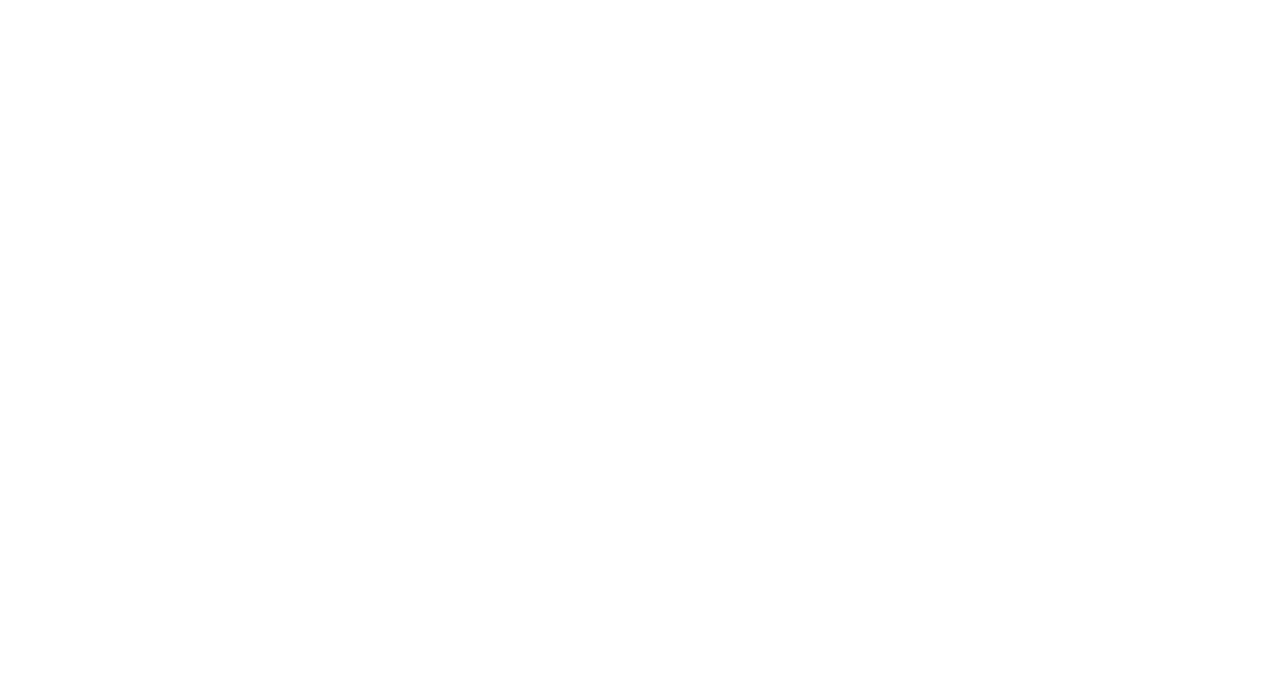
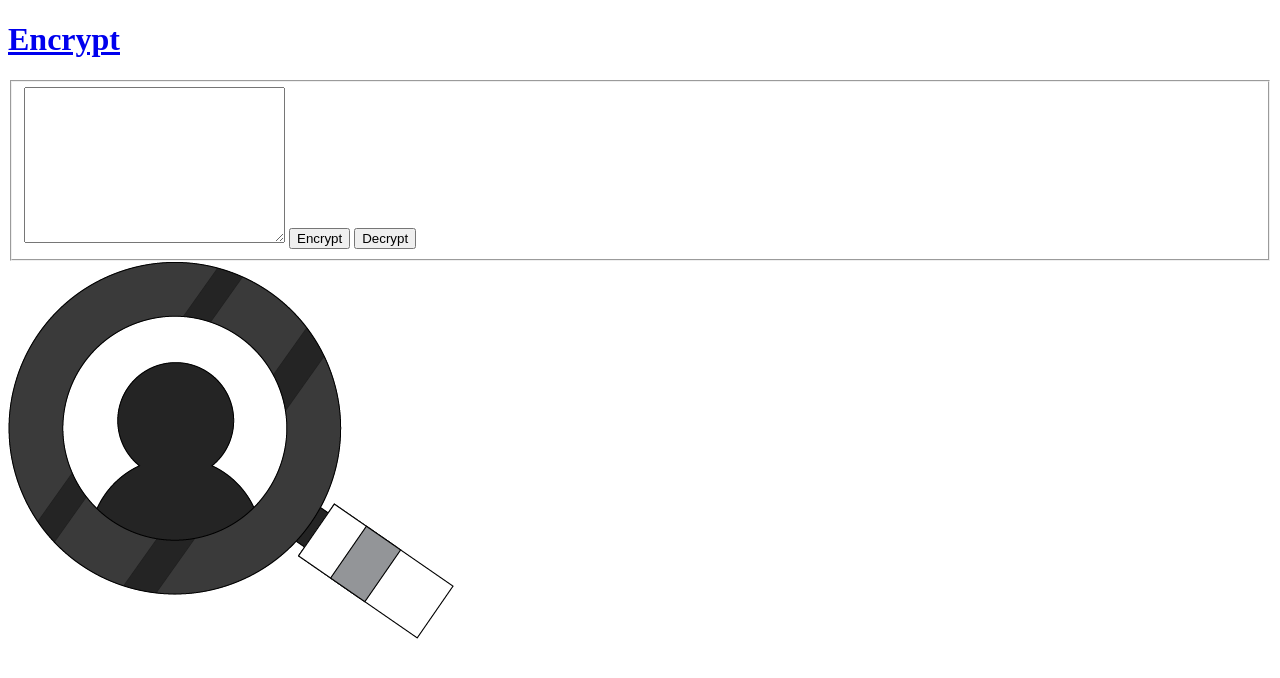
Before and after one commit to AnthonyCordero/AluraChallenge-1, a plain HTML site: page index.html in a window 1280 px wide. Drawn offline with Linux system fonts and the light colour scheme.

Commit message:
adding clases for style

```diff
--- a/index.html
+++ b/index.html
@@ -5,11 +5,31 @@
     <meta charset="UTF-8">
     <meta http-equiv="X-UA-Compatible" content="IE=edge">
     <meta name="viewport" content="width=device-width, initial-scale=1.0">
-    <title>Document</title>
+    <title>Encypter</title>
 </head>
 
 <body>
+    <header>
+        <h1> <a href="index.html"> Encrypt</a> </h1>
+    </header>
+    <main class="mainContainer">
+        <section class="encryptDecryptArea">
+            <fieldset>
+                <form action="">
+                    <textarea class="forEncryptText" name="encryptArea" id="translateText" cols="30"
+                        rows="10"></textarea>
+                    <button>Encrypt</button>
+                    <button>Decrypt</button>
+                </form>
+            </fieldset>
+        </section>
+        <section class="resultArea">
 
+            <div class="imageArea">
+                <img class="lookingResultImage" src="resourses/result.png" alt="looking for something to encrypt">
+            </div>
+        </section>
+    </main>
 
 
 </body>
```
Also changed, not shown: resourses/result.png (added).
